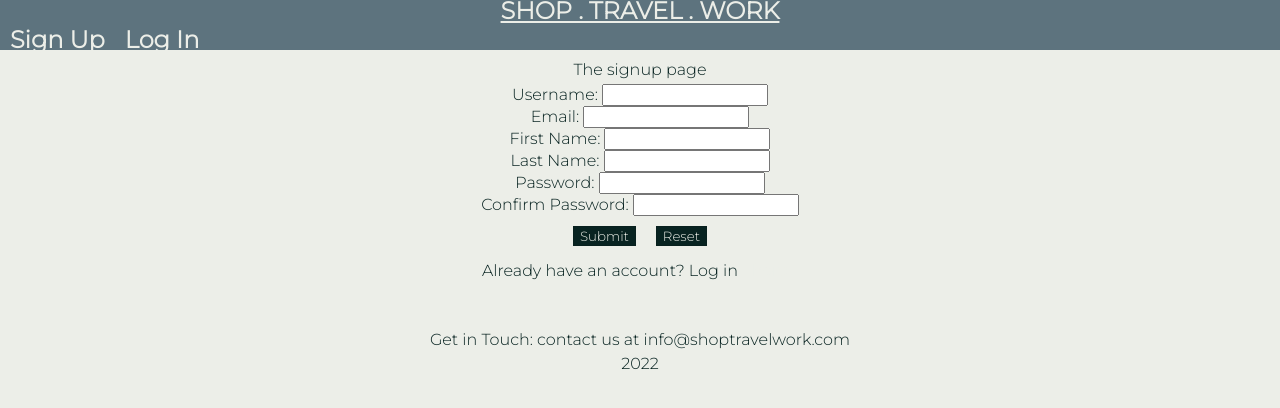
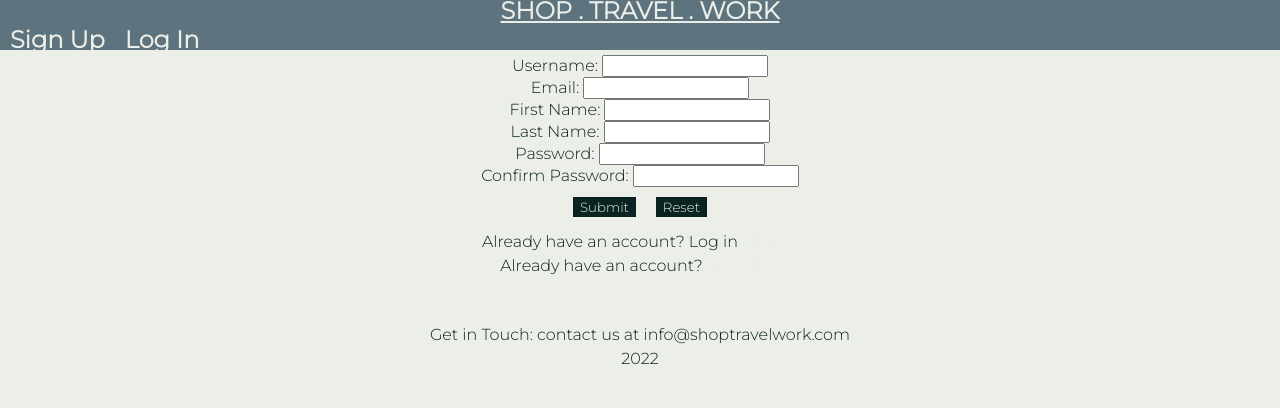
Before and after one commit to pfknight8/shop_travel_work-client, a React (Create React App) app: page /signup in a window 1280 px wide. Shown: the top 408 px of the page. Built offline with nearby package versions, Linux system fonts and the light colour scheme.

Commit message:
cleaning up code, adding finishing details

```diff
--- a/src/App.js
+++ b/src/App.js
@@ -1,8 +1,4 @@
 import { Route, Routes } from 'react-router-dom'
-import { useEffect } from 'react';
-import { useNavigate } from 'react-router-dom';
-import { useDispatch } from 'react-redux';
-import { getUser } from './store/reducers/userSlice';
 import HeaderNav from './Components/HeaderNav';
 import Home from './Pages/Home';
 import Profile from './Pages/Profile';
@@ -14,27 +10,8 @@ import LocalFareDetails from './Pages/LocalFareDetails';
 import ItemDetails from './Pages/ItemDetails';
 import './Styles/App.css';
 
-import BlogPostForm from './Components/BlogPostForm';
-import { CheckLogin } from './Services/auth';
-
 function App() {
   //
-  const navigate = useNavigate()
-  const dispatch = useDispatch()
-  // useEffect(() => {
-  //   let resp = CheckLogin()
-  //   if (!resp.code) {
-  //     //
-  //   } else if (resp.code === "token_not_valid") {
-  //     alert("testing not signed in")
-  //   }
-  // }, [])
-
-  // const LogOut = () => {
-  //   localStorage.clear()
-  //   dispatch(getUser(""))
-  //   navigate('/')
-  // }
 
   return (
     <div id="App">
--- a/src/Pages/SignUp.js
+++ b/src/Pages/SignUp.js
@@ -20,14 +20,12 @@ const SignUp = () => {
     } catch (error) {
       throw error
     }
-    // Need to write navigate logic; only if succeeded to create a new user.
   }
   const handleReset = () => {
     setFormValues(initalFormState)
   }
   return (
     <div>
-      <p>The signup page</p>
       <form id="signup-form" onSubmit={handleSubmit} onReset={handleReset}>
         <div className="form-field">
           <label htmlFor="username">Username: </label>
@@ -99,6 +97,7 @@ const SignUp = () => {
         </div>
         <p className="signup-login-text">Already have an account? Log in{' '}<a className="here" href="/login">here</a></p>
       </form>
+      <p>Already have an account? <a href="/login">Log In.</a></p>
     </div>
   )
 }
--- a/src/Services/auth.js
+++ b/src/Services/auth.js
@@ -34,7 +34,6 @@ export const CheckLogin = async () => {
 }
 
 export const LogOut = () => {
-  // write functions to reset the appropraite state values
   localStorage.clear()
   const dispatch = useDispatch()
   dispatch(getUser(""))
--- a/src/index.js
+++ b/src/index.js
@@ -8,11 +8,9 @@ import store from './store';
 
 const root = ReactDOM.createRoot(document.getElementById('root'));
 root.render(
-  <React.StrictMode>
-    <BrowserRouter>
-      <Provider store={store}>
-        <App />
-      </Provider>
-    </BrowserRouter>
-  </React.StrictMode>
+  <BrowserRouter>
+    <Provider store={store}>
+      <App />
+    </Provider>
+  </BrowserRouter>
 );
--- a/src/store/reducers/localObjSlice.js
+++ b/src/store/reducers/localObjSlice.js
@@ -1,5 +1,4 @@
 import { createSlice } from "@reduxjs/toolkit";
-// import Client, { BASE_URL } from '../../Services/api'
 
 const initialState = {
   localObj: []
```
Also changed, not shown: src/store/type.js (deleted).
